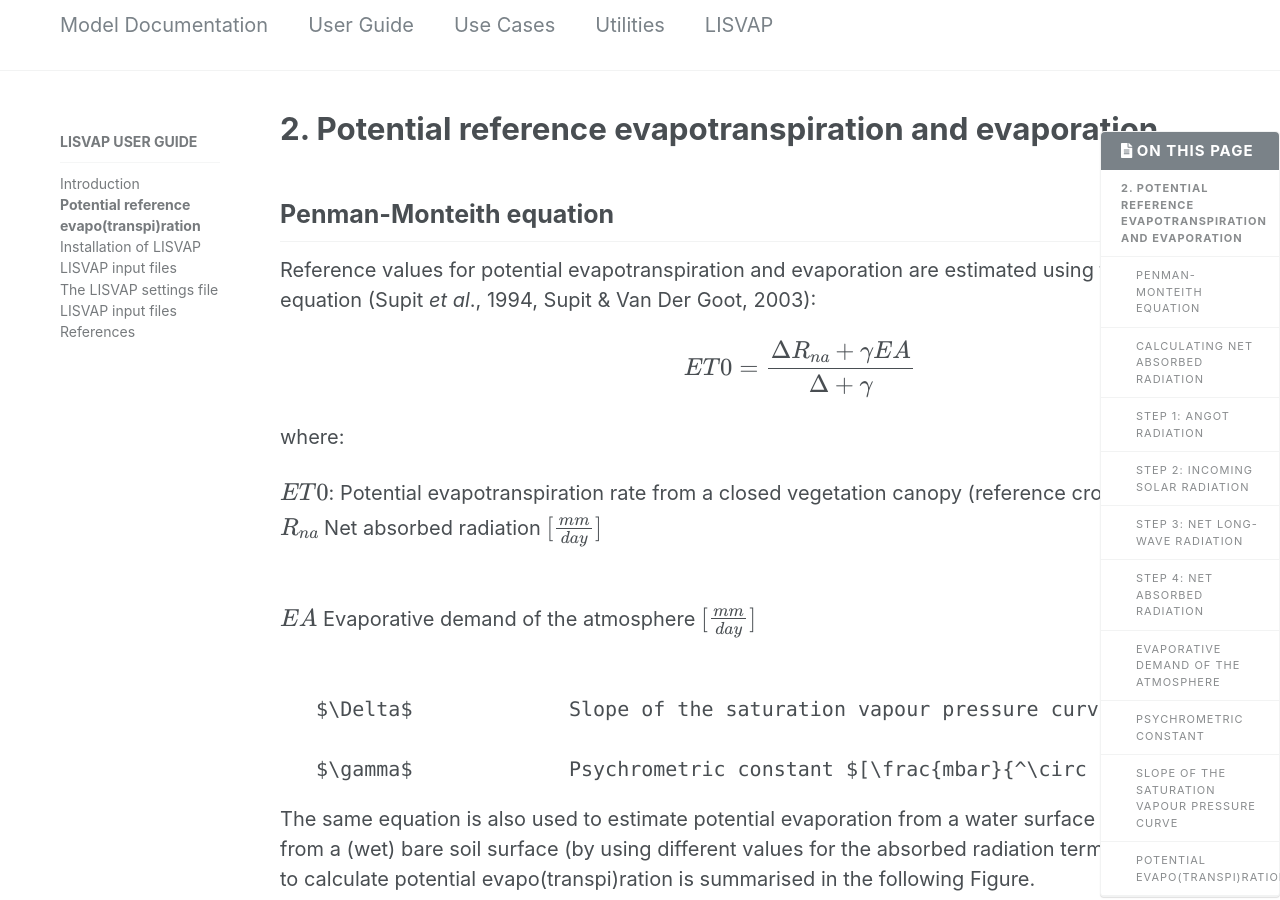
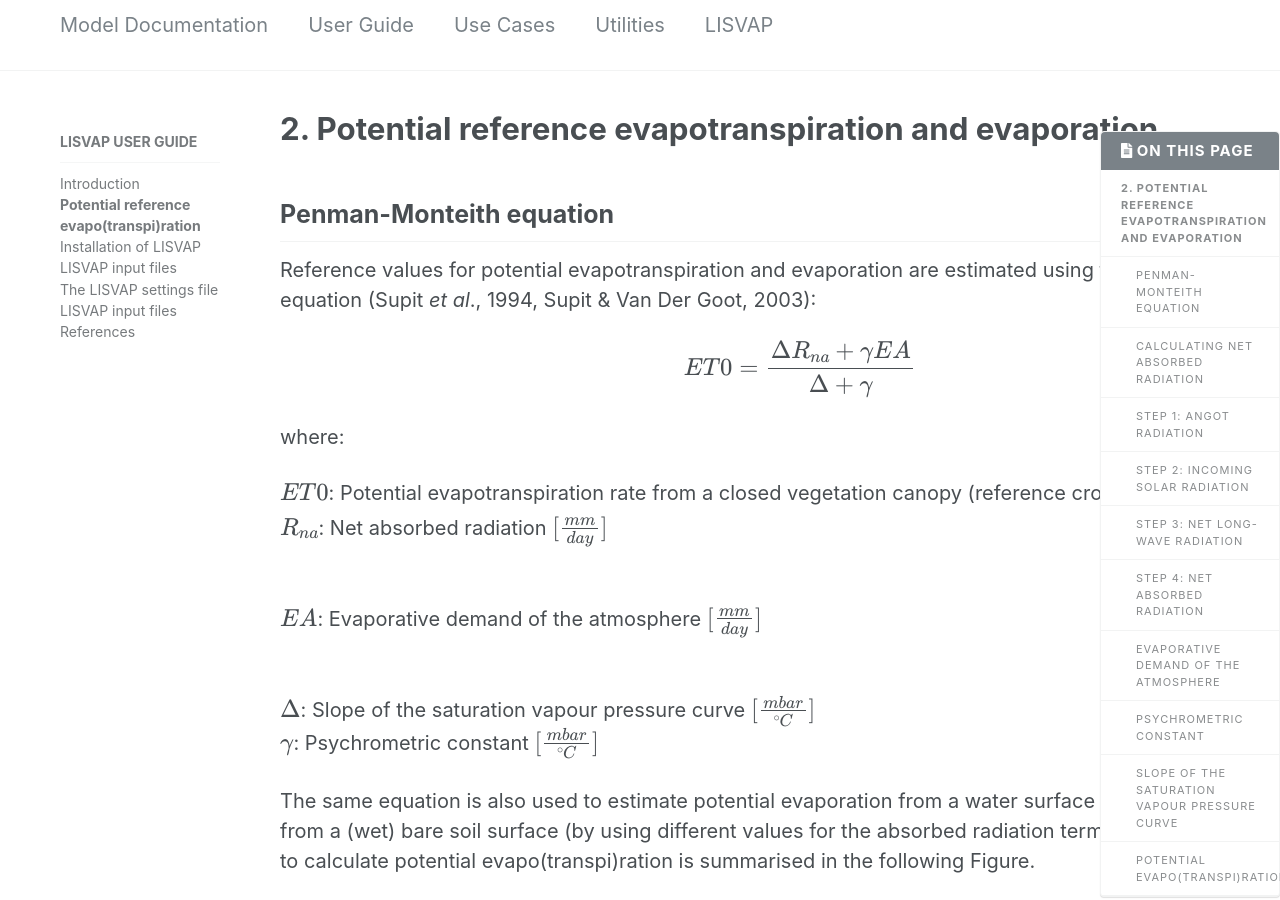
Before and after one commit to ec-jrc/lisflood-lisvap, a Jekyll site: the page built from 2_LISVAP_evaporation/index.md, in a window 1280 px wide and 900 px high. Built offline with Jekyll 4.4.1, drawn with Linux system fonts in a browser that asks for light colours; nearby versions of some CDN libraries; our own code applies the rules of GitHub Pages for plain Markdown files; formulas are drawn with MathJax 3.

Commit message:
Update index.md

```diff
--- a/2_LISVAP_evaporation/index.md
+++ b/2_LISVAP_evaporation/index.md
@@ -14,15 +14,13 @@ where:<br/>
 
 <p>
     $ET0$: Potential evapotranspiration rate from a closed vegetation canopy (reference crop) $[\frac{mm}{day}]$<br/>
-    $R_{na}$	Net absorbed radiation $[\frac{mm}{day}]$
+    $R_{na}$:	Net absorbed radiation $[\frac{mm}{day}]$
 </p>
 
-<br/>   $EA$	Evaporative demand of the atmosphere $[\frac{mm}{day}]$
+<br/>   $EA$:	Evaporative demand of the atmosphere $[\frac{mm}{day}]$
 
-<PRE>
-<br/>   $\Delta$		Slope of the saturation vapour pressure curve $[\frac{mbar}{^\circ C}]$
-<br/>   $\gamma$		Psychrometric constant $[\frac{mbar}{^\circ C}]$
-</PRE>
+<br/>   $\Delta$:		Slope of the saturation vapour pressure curve $[\frac{mbar}{^\circ C}]$
+<br/>   $\gamma$:		Psychrometric constant $[\frac{mbar}{^\circ C}]$
 
 
 The same equation is also used to estimate potential evaporation from a water surface and the evaporation from a (wet) bare soil surface (by using different values for the absorbed radiation term, $R_{na}$). The procedure to calculate potential evapo(transpi)ration is summarised in the following Figure.
```
